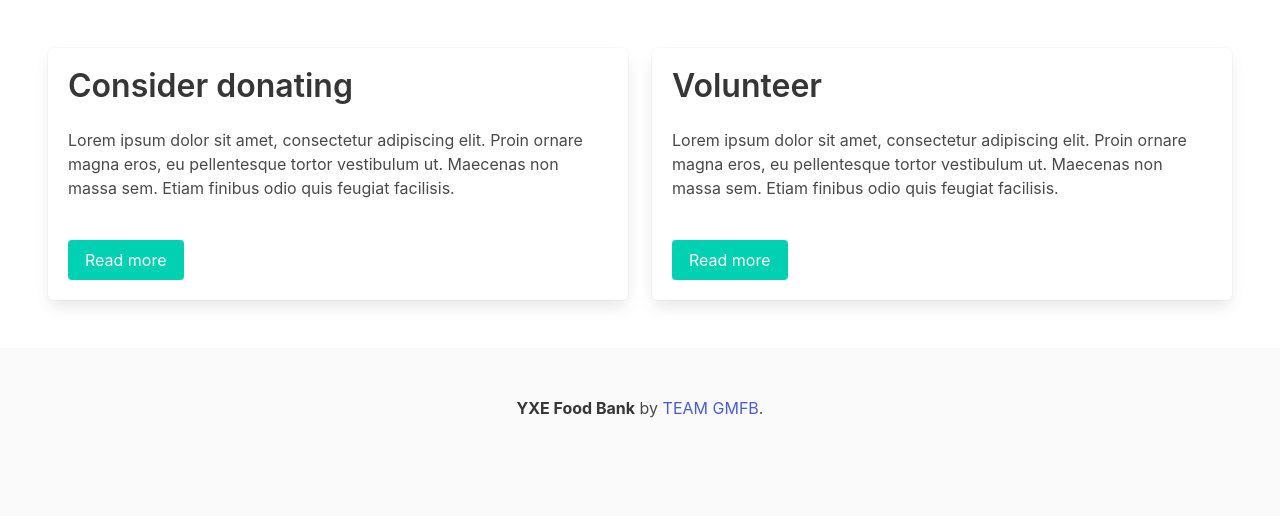
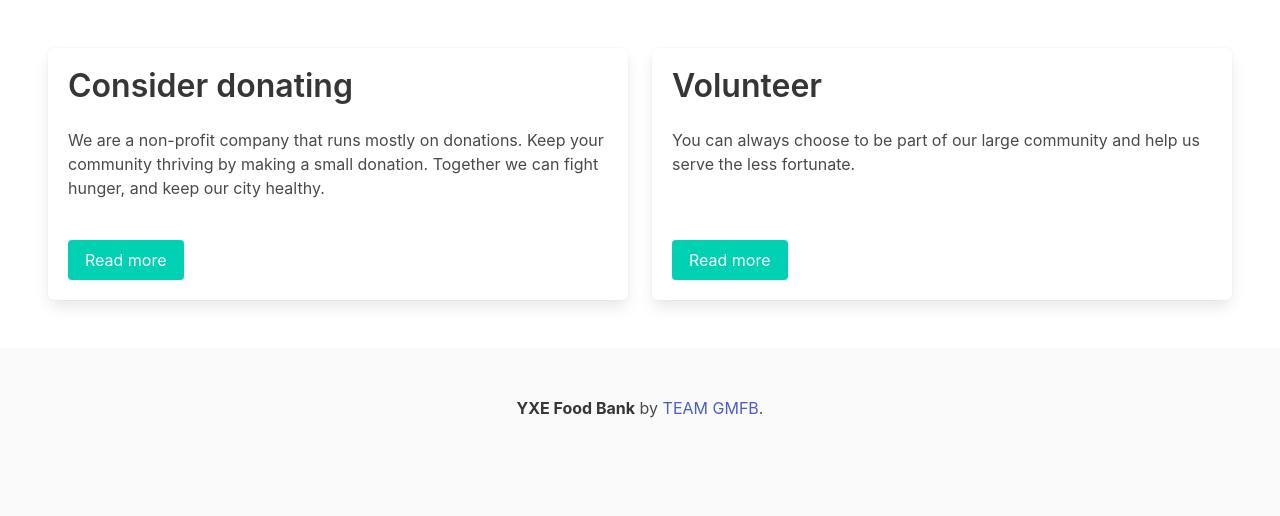
Before and after one commit to seemslikeali/yxefoodbank, a Django app: page / in a window 1280 px wide. Shown: the part 452-968 px from the top of the page. Run offline with Django 4.2, Linux system fonts and the light colour scheme; some libraries are stand-ins or nearby versions.

Commit message:
changes some phrases

```diff
--- a/base/templates/base/contact.html
+++ b/base/templates/base/contact.html
@@ -55,8 +55,7 @@
     <div class="field">
       <label class="label">Comments</label>
       <p class="control has-icons-left has-icons-right">
-          <input class="input" type="textarea" placeholder="Any comments" autofocus="" name="questions" maxlength="150"
-          required="" id="que" />
+        <textarea class="textarea" placeholder="e.g. Comments"></textarea>
         <span class="icon is-small is-left">
           <i class="fas fa-Q"></i>
       </p>
--- a/base/templates/base/home.html
+++ b/base/templates/base/home.html
@@ -21,8 +21,8 @@
         <p class="title">Consider donating</p>
 
         <div class="content">
-          <p>Lorem ipsum dolor sit amet, consectetur adipiscing elit. Proin ornare magna eros, eu pellentesque tortor
-            vestibulum ut. Maecenas non massa sem. Etiam finibus odio quis feugiat facilisis.</p>
+          <p>We are a non-profit company that runs mostly on donations. Keep your community thriving by making a small donation.
+            Together we can fight hunger, and keep our city healthy.</p>
           <br>
           <a class="button is-primary" href="{% url 'donationpage' %}">Read more</a>
         </div>
@@ -33,8 +33,8 @@
       <article class="tile is-child box">
         <p class="title">Volunteer</p>
         <div class="content">
-          <p>Lorem ipsum dolor sit amet, consectetur adipiscing elit. Proin ornare magna eros, eu pellentesque tortor
-            vestibulum ut. Maecenas non massa sem. Etiam finibus odio quis feugiat facilisis.</p>
+          <p>You can always choose to be part of our large community and help us serve the less fortunate.</p>
+          <br>
           <br>
           <a class="button is-primary" href="{% url 'volunteer' %}">Read more</a>
         </div>
```
Also changed, not shown: base/templates/base/about.html (+5 -7 lines), base/templates/base/volunteer.html (+4 -4 lines), db.sqlite3.
